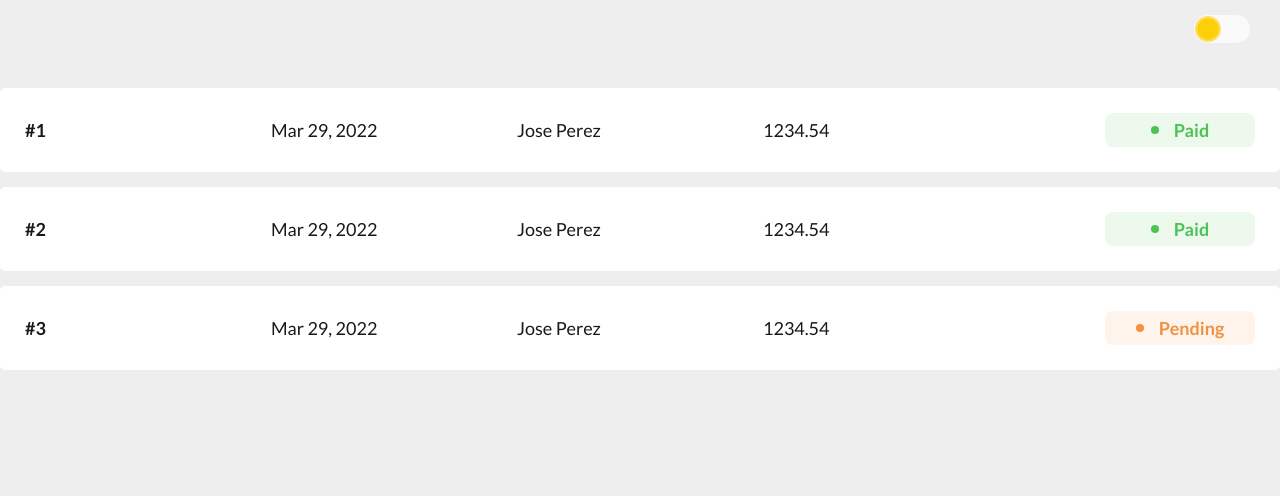
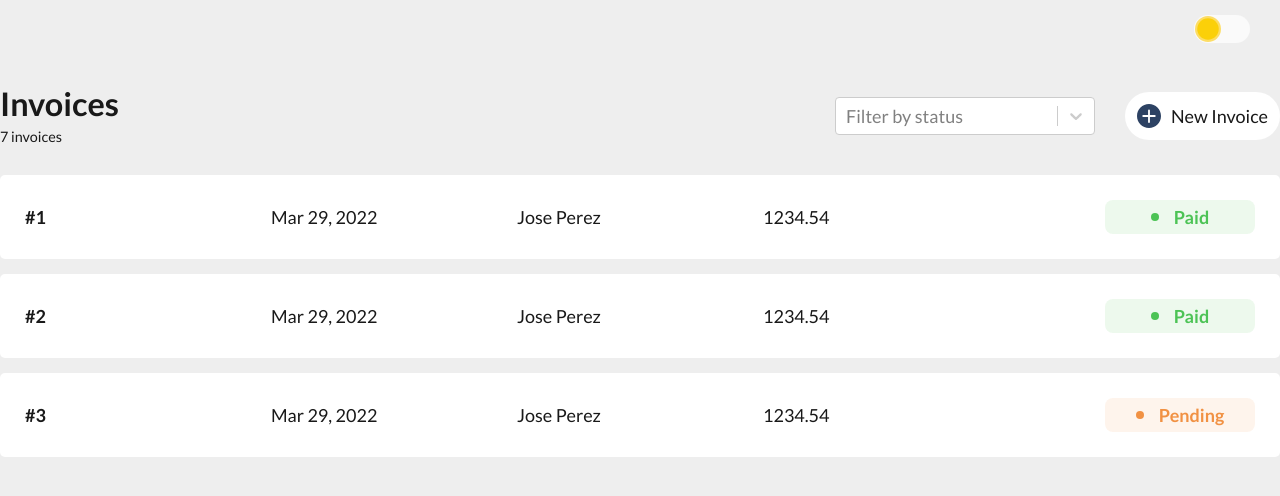
Before and after one commit to colomfernando/invoice-app, a React (Create React App) app: page / in a window 1280 px wide. Shown: the top 496 px of the page. Built offline with nearby package versions, Linux system fonts and the light colour scheme.

Commit message:
add filter status

```diff
--- a/package.json
+++ b/package.json
@@ -11,6 +11,7 @@
     "react-redux": "^7.2.6",
     "react-router-dom": "^6.2.2",
     "react-scripts": "^5.0.0",
+    "react-select": "^5.2.2",
     "react-switch": "^6.0.0",
     "redux": "^4.1.2",
     "redux-thunk": "^2.4.1",
--- /dev/null
+++ b/src/components/ButtonNewInvoice/index.tsx
@@ -0,0 +1,20 @@
+import React from 'react';
+import Styles from './styles';
+
+const ButtonNewInvoice: React.FC = ({ ...props }) => {
+  return (
+    <Styles.Button {...props}>
+      <Styles.Icon
+        xmlSpace="preserve"
+        enableBackground="new 0 0 52 52"
+        viewBox="0 0 52 52"
+        width={24}
+      >
+        <path d="M26 0C11.664 0 0 11.663 0 26s11.664 26 26 26 26-11.663 26-26S40.336 0 26 0zm12.5 28H28v11a2 2 0 0 1-4 0V28H13.5a2 2 0 0 1 0-4H24V14a2 2 0 0 1 4 0v10h10.5a2 2 0 0 1 0 4z" />
+      </Styles.Icon>
+      New Invoice
+    </Styles.Button>
+  );
+};
+
+export default ButtonNewInvoice;
--- /dev/null
+++ b/src/components/ButtonNewInvoice/styles.ts
@@ -0,0 +1,19 @@
+import styled from 'styled-components';
+
+const Button = styled.button`
+  display: inline-flex;
+  align-items: center;
+  background-color: ${({ theme }) => theme.backgroundCreateInvoice};
+  border: none;
+  border-radius: 50px;
+  color: inherit;
+  padding: 12px;
+  cursor: pointer;
+`;
+
+const Icon = styled.svg`
+  margin-right: 10px;
+  fill: ${({ theme }) => theme.fillIconCreateInvoice};
+`;
+
+export default { Button, Icon };
--- /dev/null
+++ b/src/components/FilterStatus/index.tsx
@@ -0,0 +1,21 @@
+import React from 'react';
+import Styles from './styles';
+
+const options = [
+  { value: 'pending', label: 'pending' },
+  { value: 'paid', label: 'paid' },
+];
+
+const FilterStatus: React.FC = ({ ...props }) => {
+  return (
+    <Styles.Filter
+      {...props}
+      classNamePrefix="select"
+      placeholder="Filter by status"
+      isMulti
+      options={options}
+    />
+  );
+};
+
+export default FilterStatus;
--- /dev/null
+++ b/src/components/FilterStatus/styles.ts
@@ -0,0 +1,16 @@
+import styled from 'styled-components';
+import Select from 'react-select';
+import palette from 'theme/palette';
+
+const Filter = styled(Select)`
+  & {
+    .select__control {
+      width: 260px;
+    }
+    .select__option {
+      color: ${palette.common.black};
+    }
+  }
+`;
+
+export default { Filter };
--- a/src/pages/index.tsx
+++ b/src/pages/index.tsx
@@ -37,6 +37,14 @@ const Home: React.FC = () => {
   return (
     <MainLayout>
       <Styles.Wrapper>
+        <Styles.Header>
+          <Styles.WrapperTitle>
+            <Styles.Title>Invoices</Styles.Title>
+            <Styles.TotalInvoice>{`${7} invoices`}</Styles.TotalInvoice>
+          </Styles.WrapperTitle>
+          <Styles.Filter />
+          <Styles.CreateInvoice />
+        </Styles.Header>
         {mock.map((item) => (
           <Styles.Invoice key={item.id} {...item} />
         ))}
--- a/src/pages/styles.ts
+++ b/src/pages/styles.ts
@@ -1,5 +1,7 @@
 import styled from 'styled-components';
 import InvoiceCard from 'components/InvoiceCard';
+import ButtonNewInvoice from 'components/ButtonNewInvoice';
+import FilterStatus from 'components/FilterStatus';
 
 const Wrapper = styled.div`
   display: flex;
@@ -15,4 +17,41 @@ const Invoice = styled(InvoiceCard)`
   }
 `;
 
-export default { Wrapper, Invoice };
+const Header = styled.div`
+  display: flex;
+  align-items: center;
+  margin-bottom: 30px;
+`;
+
+const WrapperTitle = styled.div`
+  display: flex;
+  flex-flow: column nowrap;
+`;
+
+const Title = styled.h2`
+  font-weight: 700;
+  font-size: 1.8rem;
+`;
+
+const TotalInvoice = styled.p`
+  margin-top: 10px;
+  font-size: 0.8rem;
+`;
+
+const CreateInvoice = styled(ButtonNewInvoice)``;
+
+const Filter = styled(FilterStatus)`
+  margin-left: auto;
+  margin-right: 30px;
+`;
+
+export default {
+  Wrapper,
+  Invoice,
+  Header,
+  WrapperTitle,
+  Title,
+  TotalInvoice,
+  CreateInvoice,
+  Filter,
+};
--- a/src/styled.d.ts
+++ b/src/styled.d.ts
@@ -5,5 +5,7 @@ declare module 'styled-components' {
     body: string;
     text: string;
     backgroundCard: string;
+    backgroundCreateInvoice: string;
+    fillIconCreateInvoice: string;
   }
 }
--- a/src/theme/index.ts
+++ b/src/theme/index.ts
@@ -3,11 +3,15 @@ import palette from './palette';
 export const lightMode = {
   body: palette.grey[200],
   backgroundCard: '#FFF',
+  backgroundCreateInvoice: '#FFF',
+  fillIconCreateInvoice: '#2D4263',
   text: '#191919',
 };
 
 export const darkMode = {
   body: '#191919',
   backgroundCard: '#2D4263',
+  backgroundCreateInvoice: '#2D4263',
+  fillIconCreateInvoice: '#fff',
   text: '#FBFAF8',
 };
```
Also changed, not shown: 1 other file (tests, documents, lock files or other folders).
